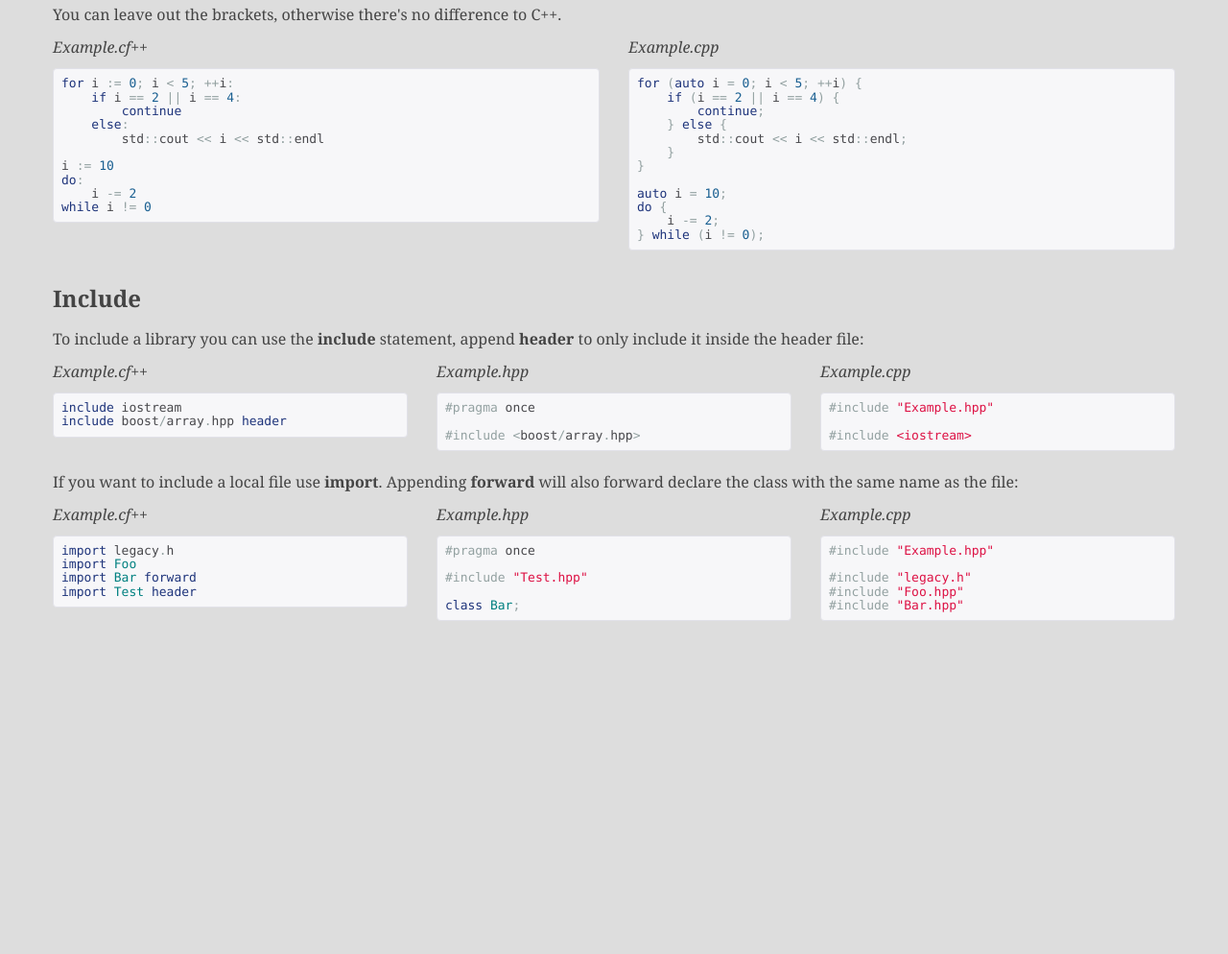
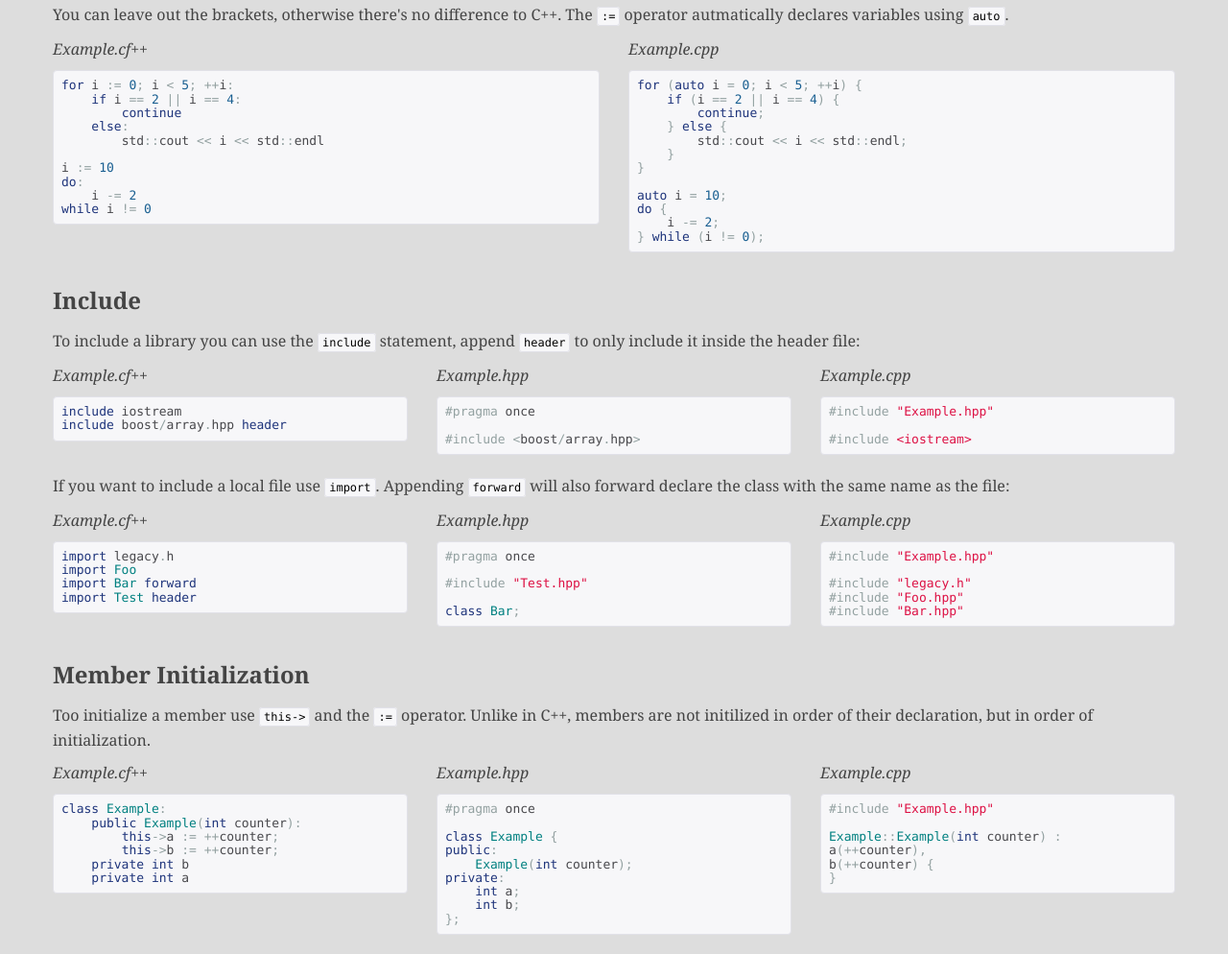
Before and after one commit to jhasse/coffeepp, a plain HTML site: page index.html in a window 1280 px wide. Shown: the part 1036-2030 px from the top of the page at 96% size. Before the commit the page ends 1703 px from the top, so only its background shows below. Drawn offline with Linux system fonts and the light colour scheme.

Commit message:
New section about member initialization

```diff
--- a/css/standard.css
+++ b/css/standard.css
@@ -21,3 +21,6 @@ pre {
 	-o-tab-size: 4;
 	-moz-tab-size: 4;
 }
+code {
+	color: #000;
+}
--- a/index.html
+++ b/index.html
@@ -19,7 +19,7 @@
 	</p>
 	<p>
 		The golden rule of Coffee++ is: "It's just C++". The code compiles one-to-one into the equivalent C++, and there
-		is no interpretation at runtime. You can use any existing C++ library seamlessly from Coffee++ (and vice-versa).
+		is no runtime library. You can use any existing C++ library seamlessly from Coffee++ (and vice-versa).
 	</p>
 	<h2>Overview</h2>
 	<div class="row">
@@ -130,7 +130,8 @@ void foo() {
 	</div>
 </div>
 <h3>If, Else, For and While</h3>
-<p>You can leave out the brackets, otherwise there's no difference to C++.
+<p>You can leave out the brackets, otherwise there's no difference to C++. The <code>:=</code> operator autmatically
+declares variables using <code>auto</code>.</p>
 <div class="row">
 	<div class="span6">
 		<p><i>Example.cf++</i></p>
@@ -162,7 +163,7 @@ do {
 	</div>
 </div>
 <h3>Include</h3>
-<p>To include a library you can use the <b>include</b> statement, append <b>header</b> to only include it inside the
+<p>To include a library you can use the <code>include</code> statement, append <code>header</code> to only include it inside the
 header file:</p>
 <div class="row">
 	<div class="span4">
@@ -184,7 +185,7 @@ include boost/array.hpp header</pre>
 	</div>
 </div>
 <p>
-	If you want to include a local file use <b>import</b>. Appending <b>forward</b> will also forward declare the class
+	If you want to include a local file use <code>import</code>. Appending <code>forward</code> will also forward declare the class
 	with the same name as the file:
 </p>
 <div class="row">
@@ -212,6 +213,41 @@ class Bar;</pre>
 #include "Bar.hpp"</pre>
 	</div>
 </div>
+<h3>Member Initialization</h3>
+<p>Too initialize a member use <code>this-&gt;</code> and the <code>:=</code> operator. Unlike in C++, members are not
+initilized in order of their declaration, but in order of initialization.</p>
+<div class="row">
+	<div class="span4">
+		<p><i>Example.cf++</i></p>
+		<pre class="prettyprint">class Example:
+	public Example(int counter):
+		this->a := ++counter;
+		this->b := ++counter;
+	private int b
+	private int a</pre>
+	</div>
+	<div class="span4">
+		<p><i>Example.hpp</i></p>
+		<pre class="prettyprint">#pragma once
+
+class Example {
+public:
+	Example(int counter);
+private:
+	int a;
+	int b;
+};</pre>
+	</div>
+	<div class="span4">
+		<p><i>Example.cpp</i></p>
+		<pre class="prettyprint">#include "Example.hpp"
+
+Example::Example(int counter) :
+a(++counter),
+b(++counter) {
+}</pre>
+	</div>
+</div>
 </div>
 	<script type="text/javascript" src="js/prettify.js"></script>
 	<script src="js/jquery.js"></script>
```
